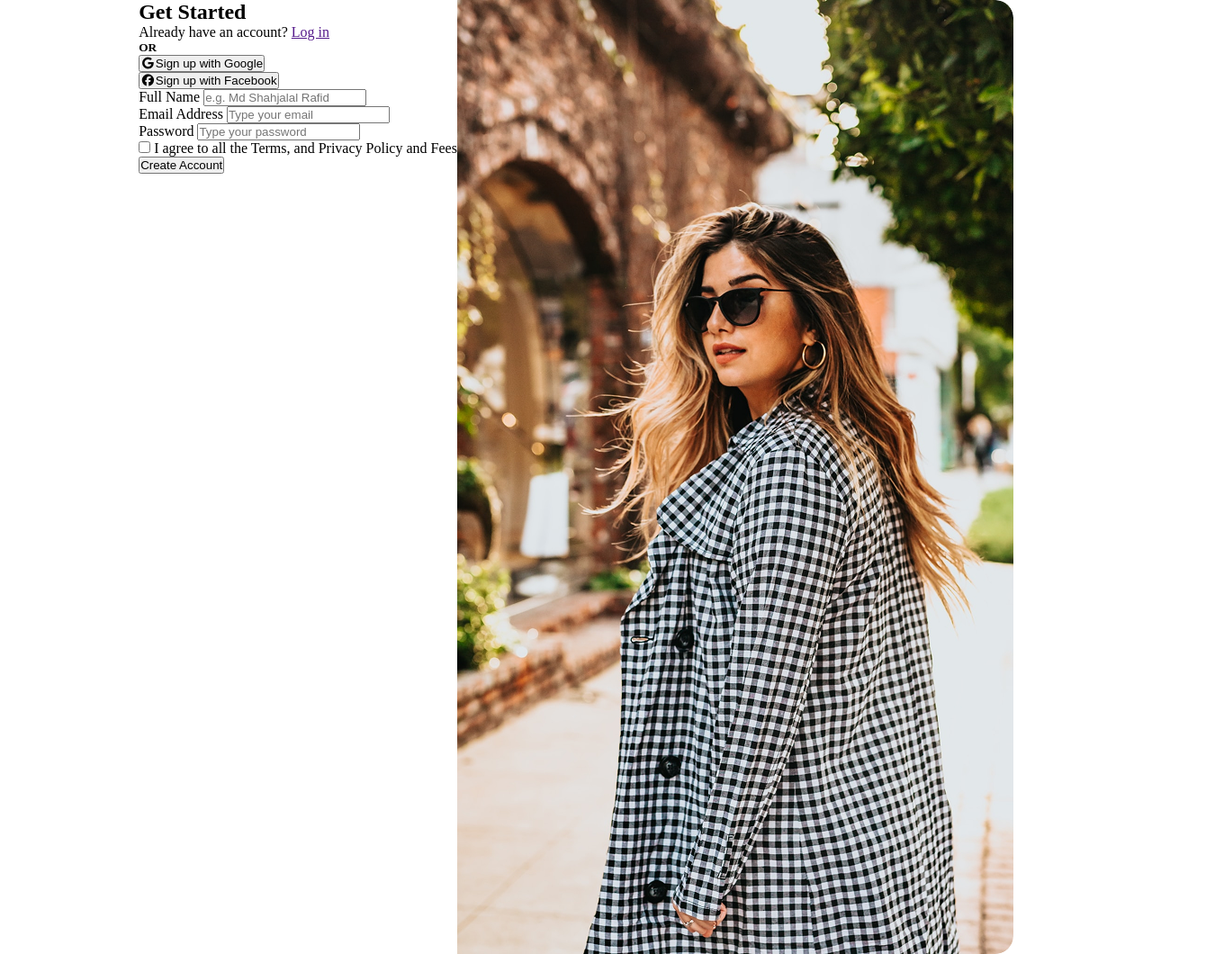
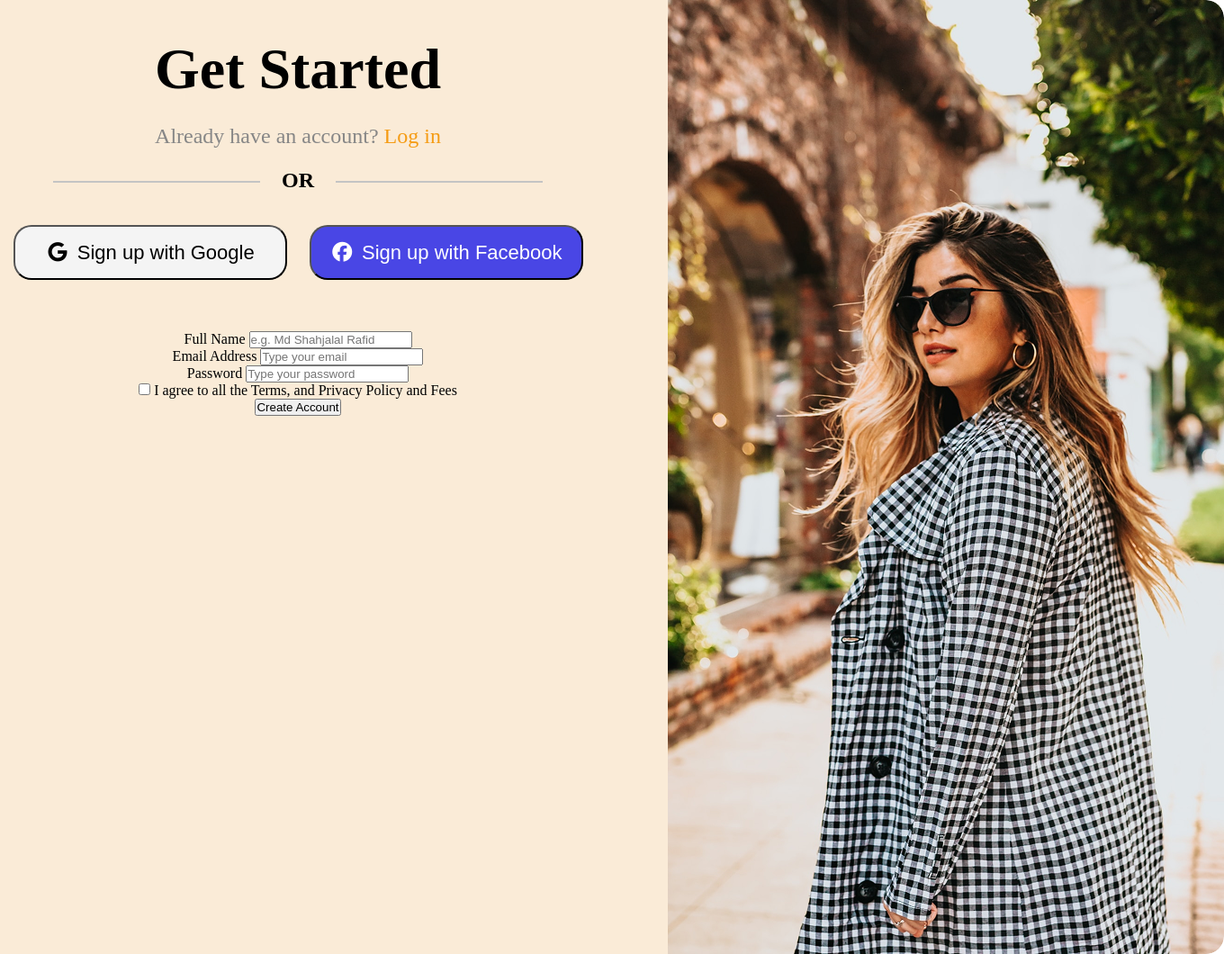
Before and after one commit to shahjalalrafid-dev/fashion-style-project, a plain HTML site: page login.html in a window 1280 px wide. Shown: the whole page at 90% size, 1360 px wide, since content can reach past the window. Drawn offline with Linux system fonts and the light colour scheme; a web font is replaced by a local one.

Commit message:
Sign Up Page Left Part Done

```diff
--- a/login.css
+++ b/login.css
@@ -13,9 +13,11 @@
     align-items: center;
 
 
+
 }
 .loginpage{
     display: flex;
+
 }
 .login_image{
     width: 618px;
@@ -34,3 +36,85 @@
 
 
 }
+
+/* Login Content Design */
+.login_content{
+    width: 822px;
+    height: 1060px;
+    background-color: antiquewhite;
+    justify-items: center;
+
+}
+.login_content h1{
+    font-size: 64px;
+    font-weight: 700;
+
+    margin-top: 40px;
+    margin-bottom: 24px;
+}
+.login_content p{
+    color: #868686;
+    font-size: 24px;
+    font-weight: 500;
+
+    margin-bottom: 22px;
+}
+.login_content p span a{
+    color: #F59C15;
+    text-decoration: none;
+}
+.login_content h5{
+
+    font-size: 24px;
+}
+.divider_parent{
+    position: relative;
+}
+.divider{
+    margin-bottom: 36px;
+}
+.divider::before{
+    content: '';
+    top: 50%;
+    left: 60px;
+    position: absolute;
+    width: 230px;
+    height: 2px;
+    background-color: #C4C4C4;
+}
+.divider::after{
+    content: '';
+    top: 50%;
+    right: 60px;
+    position: absolute;
+    width: 230px;
+    height: 2px;
+    background-color: #C4C4C4;
+}
+.button{
+    display: flex;
+    column-gap: 25px;
+    margin-bottom: 57px;
+}
+.button1 button{
+    background-color: #F4F4F4;
+    color: black;
+    font-size: 22px;
+    width: 304px;
+    height: 61px;
+    border-radius: 20px;
+}
+.button2 button{
+    background-color: #4946E5;
+    color: white;
+    font-size: 22px;
+    width: 304px;
+    height: 61px;
+    border-radius: 20px;
+}
+.fa-facebook{
+    margin-right: 8px;
+}
+.fa-google{
+    margin-right: 8px;
+}
--- a/login.html
+++ b/login.html
@@ -18,10 +18,13 @@
                     <div class="login_content">
                         <h1>Get Started</h1>
                         <p>Already have an account? <span><a href="">Log in</a></span> </p>
-                        <h5>OR</h5>
+                        <div class="divider_parent">
+                            <h5 class="divider">OR</h5>
+                        </div>
+
                         <div class="button">
                             <div class="button1">
-                                <button type="submit"><i class="fa-brands fa-google"></i>Sign up with Google</button>
+                                <button type="submit" class="button_text"><i class="fa-brands fa-google"></i>Sign up with Google</button>
 
                             </div>
                             <div class="button2">
```
